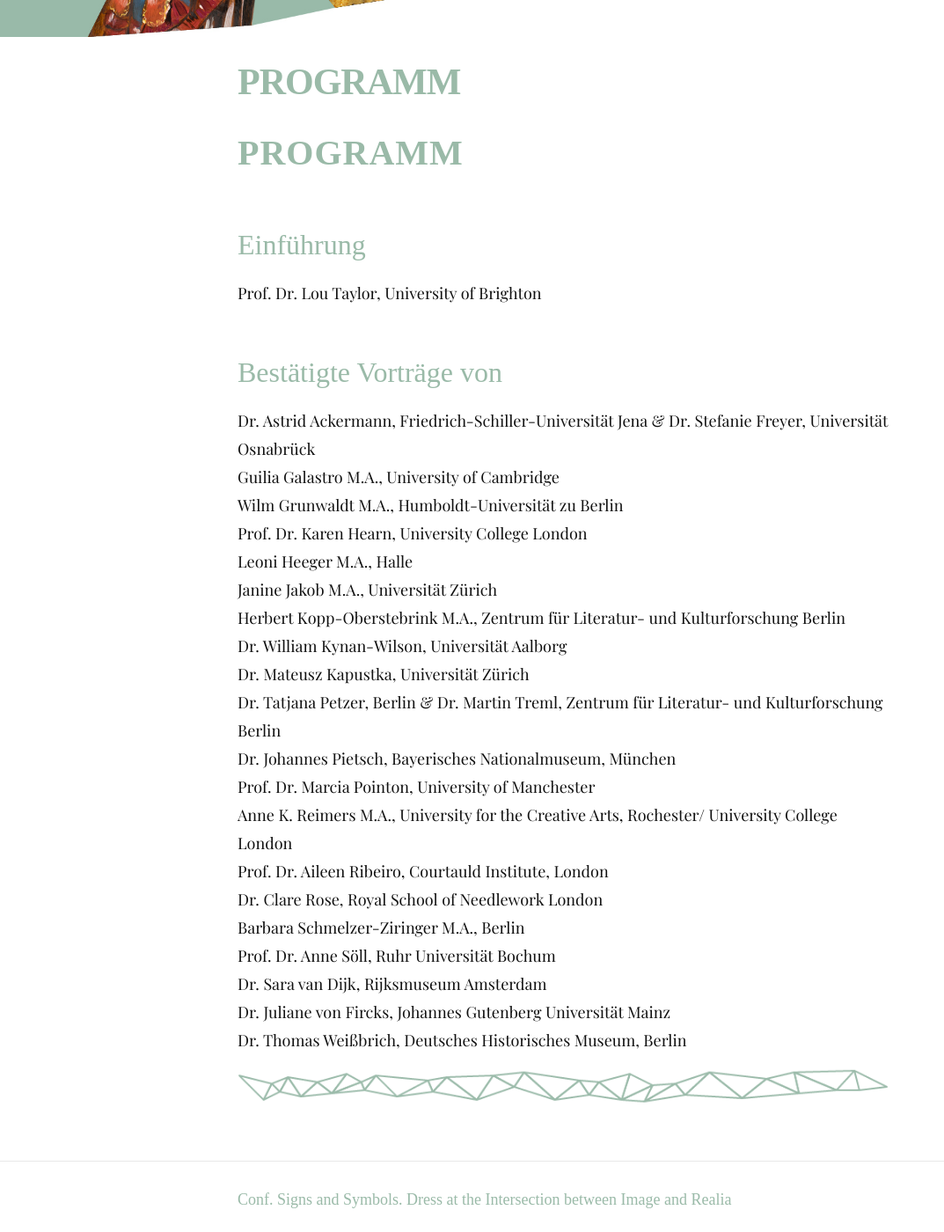
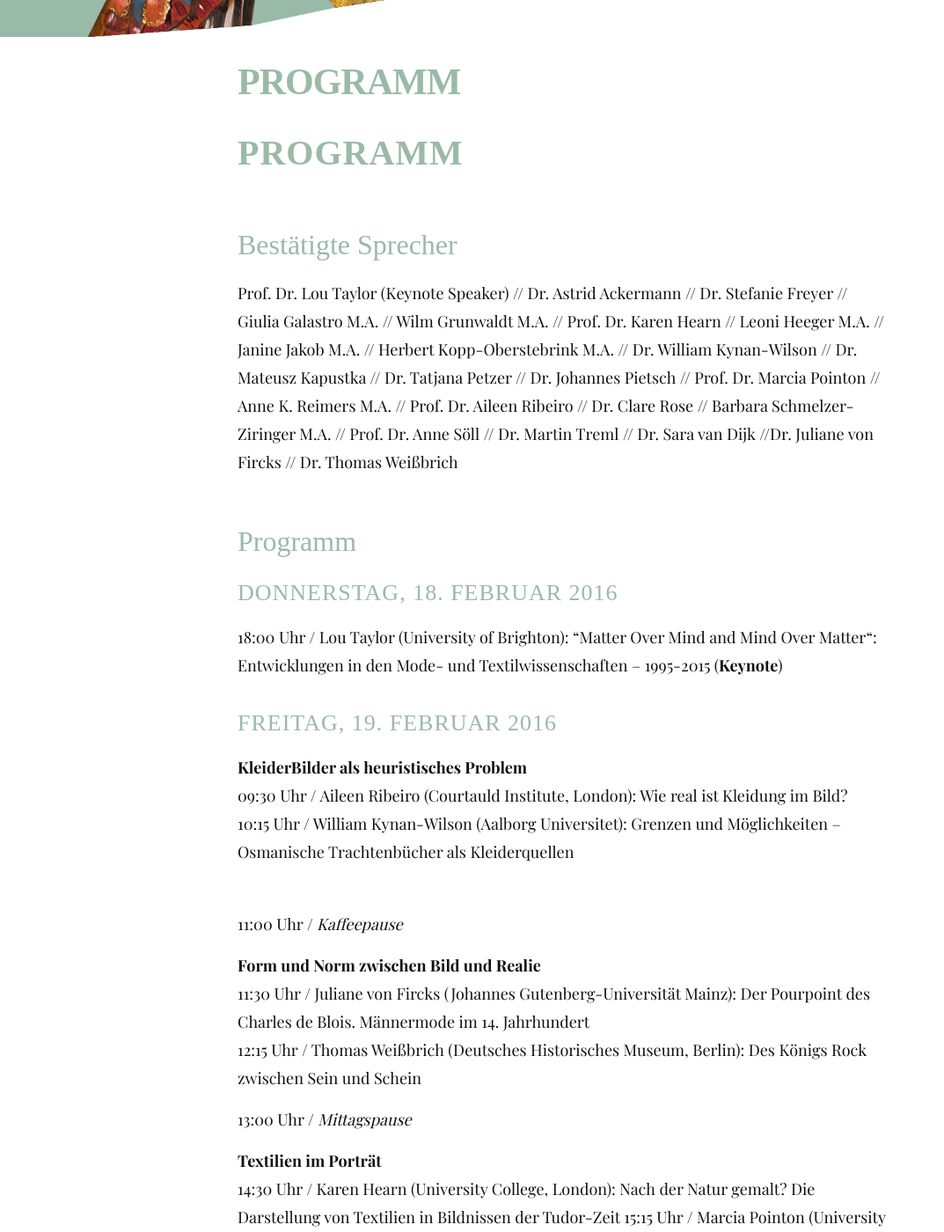
Before and after one commit to hu-bwg/website-zeichen-und-symbole, a Jekyll site: the page built from src/de/02_programme.md, in a window 1280 px wide and 1400 px high, scrolled down 305 px. Shown: the whole window at 88% size, without its empty margins (0-1073 px from the left). Built offline with Jekyll 4.4.1, drawn with Linux system fonts in a browser that asks for light colours; some web fonts are replaced; some of the changed text lies outside the part shown.

Commit message:
Vorläufiges Programm hinzugefügt

```diff
--- a/src/de/02_programme.md
+++ b/src/de/02_programme.md
@@ -6,30 +6,69 @@ language: de
 
 # Programm
 
-## Einführung
-Prof. Dr. Lou Taylor, University of Brighton
+## Bestätigte Sprecher
+Prof. Dr. Lou Taylor (Keynote Speaker) // Dr. Astrid Ackermann // Dr. Stefanie Freyer // Giulia Galastro M.A. // Wilm Grunwaldt M.A. // Prof. Dr. Karen Hearn // Leoni Heeger M.A. // Janine Jakob M.A. // Herbert Kopp-Oberstebrink M.A. // Dr. William Kynan-Wilson // Dr. Mateusz Kapustka // Dr. Tatjana Petzer // Dr. Johannes Pietsch // Prof. Dr. Marcia Pointon // Anne K. Reimers M.A. // Prof. Dr. Aileen Ribeiro // Dr. Clare Rose // Barbara Schmelzer-Ziringer M.A. // Prof. Dr. Anne Söll // Dr. Martin Treml // Dr. Sara van Dijk //Dr. Juliane von Fircks // Dr. Thomas Weißbrich
 
-## Bestätigte Vorträge von
+## Programm
 
-Dr. Astrid Ackermann, Friedrich-Schiller-Universität Jena & Dr. Stefanie Freyer, Universität Osnabrück
-Guilia Galastro M.A., University of Cambridge
-Wilm Grunwaldt M.A., Humboldt-Universität zu Berlin
-Prof. Dr. Karen Hearn, University College London
-Leoni Heeger M.A., Halle
-Janine Jakob M.A., Universität Zürich
-Herbert Kopp-Oberstebrink M.A., Zentrum für Literatur- und Kulturforschung Berlin
-Dr. William Kynan-Wilson, Universität Aalborg
-Dr. Mateusz Kapustka, Universität Zürich
-Dr. Tatjana Petzer, Berlin  & Dr. Martin Treml, Zentrum für Literatur- und Kulturforschung Berlin
-Dr. Johannes Pietsch, Bayerisches Nationalmuseum, München
-Prof. Dr. Marcia Pointon, University of Manchester
-Anne K. Reimers M.A., University for the Creative Arts, Rochester/ University College London
-Prof. Dr. Aileen Ribeiro, Courtauld Institute, London
-Dr. Clare Rose, Royal School of Needlework London
-Barbara Schmelzer-Ziringer M.A., Berlin
-Prof. Dr. Anne Söll, Ruhr Universität Bochum
-Dr. Sara van Dijk, Rijksmuseum Amsterdam
-Dr. Juliane von Fircks, Johannes Gutenberg Universität Mainz
-Dr. Thomas Weißbrich, Deutsches Historisches Museum, Berlin
+### Donnerstag, 18. Februar 2016
+
+18:00 Uhr / Lou Taylor (University of Brighton): "Matter Over Mind and Mind Over Matter“: Entwicklungen in den Mode- und Textilwissenschaften – 1995-2015 (**Keynote**)
+
+### Freitag, 19. Februar 2016
+
+**KleiderBilder als heuristisches Problem**
+09:30 Uhr / Aileen Ribeiro (Courtauld Institute, London): Wie real ist Kleidung im Bild?
+10:15 Uhr / William Kynan-Wilson (Aalborg Universitet): Grenzen und Möglichkeiten – Osmanische Trachtenbücher als Kleiderquellen
+
+11:00 Uhr / *Kaffeepause*
+
+**Form und Norm zwischen Bild und Realie**
+11:30 Uhr / Juliane von Fircks (Johannes Gutenberg-Universität Mainz): Der Pourpoint des Charles de Blois. Männermode im 14. Jahrhundert
+12:15 Uhr / Thomas Weißbrich (Deutsches Historisches Museum, Berlin): Des Königs Rock zwischen Sein und Schein
+
+13:00 Uhr / *Mittagspause*
+
+**Textilien im Porträt**
+14:30 Uhr / Karen Hearn (University College, London): Nach der Natur gemalt? Die Darstellung von Textilien in Bildnissen der Tudor-Zeit
+15:15 Uhr / Marcia Pointon (University of Manchester): Dauerhafte Eigenschaften und unbeständige Farbtöne: Schwarz gekleidete Männer in französischen Gemälden der 1860er und 1870er Jahre
+
+16:00 Uhr / *Kaffeepause*
+
+**Gender, Kleidermode und ihre visuelle Inszenierung**
+16:30 Uhr / Barbara Schmelzer-Ziringer (Berlin): Modegeschichte als Machtgeschichte in Bildern. Zur Genese der vergeschlechtlichten bürgerlichen Silhouetten zur Zeit des höfischen Absolutismus
+17:15 Uhr / Anne Söll (Ruhr-Universität Bochum): Tyrann oder Pantoffelheld? Die modische Ratgeberliteratur für Männer der 1920er Jahre und ihr Verhältnis zum neu-sachlichen Männerporträt
+18:00 Uhr / Anne K. Reimers (University for the Creative Arts, Rochester/University College, London): Zeithaftigkeit, Stil und Modewörter in der deutschen Kunstkritik der 1920er Jahre
+
+### Samstag, 20. Februar 2016
+
+**Textile und vestimentäre Quellen**
+09:30 Uhr / Clare Rose (Royal School of Needlework, London): Textilien und Schrift – Quellen für die Erforschung von abgesteppten Röcken des 18. Jahrhunderts
+10:15 Uhr / Johannes Pietsch (Bayerisches Nationalmuseum, München): Historische Gewänder als Primärquellen der Kleidungsforschung
+
+11:00 Uhr / *Kaffeepause*
+
+**Quellenkritik zwischen Bild und Schrift**
+11:30 Uhr / Leoni Heeger (Halle): Bilder in Zahlen – Die statistische Untersuchung von Kleidung in mittelalterlichen Bildquellen
+12:15 Uhr / Janine Jakob (Universität Zürich): Edler Putz macht Damen. Mode zwischen Mandat und Alltagspraxis in Basel, Zürich und Luzern 1650–1790
+
+13:00 Uhr / *Mittagspause*
+
+**KleiderBilder und Kleiderordnungen I**
+14:30 Uhr / Giulia Galastro (University of Cambridge): Verbotener Aufputz: Angewandte Luxusgesetze in Genua im 16. Jahrhundert
+15:15 Uhr / Wilm Grunwaldt (Humboldt-Universität zu Berlin): Von der Vorschrift zum Vorbild. Popularisierung policeylicher Kleiderordnungen in moralischen Wochenschriften
+
+16:00 Uhr / *Kaffeepause*
+
+**KleiderBilder und Kleiderordnungen II**
+16:30 Uhr / Astrid Ackermann & Stefanie Freyer (Friedrich-Schiller-Universität Jena & Universität Osnabrück): Fehler im (ständischen) System? Die Uneindeutigkeit vestimentärer Kommunikation
+17:15 Uhr / Tatjana Petzer & Martin Treml (Zentrum für Literatur- und Kulturforschung, Berlin): "Kleiderordnungen": Versuch zu einer Figur kulturwissenschaftlicher Forschung
+
+### Sonntag, 21. Februar 2016
+
+**Zeichen, Symbole und Bedeutungswandel im Bild**
+10:00 Uhr / Sara van Dijk (Rijksmuseum, Amsterdam): Porträt eines Edelsteins. Das Geschmeide der Bianca Maria Sforza in Wort und Bild
+10:45 Uhr / Herbert Kopp-Oberstebrink (Zentrum für Literatur- und Kulturforschung, Berlin): Von der Culotte zum "existenziellen Anzug", vom Hof in die akademische Welt. Stationen in der Karriere der Kniebundhose
+11:30 Uhr / Mateusz Kapustka (Universität Zürich): Kleidung für die Mission
 
 ![Separator](../images/separator.png)
```
